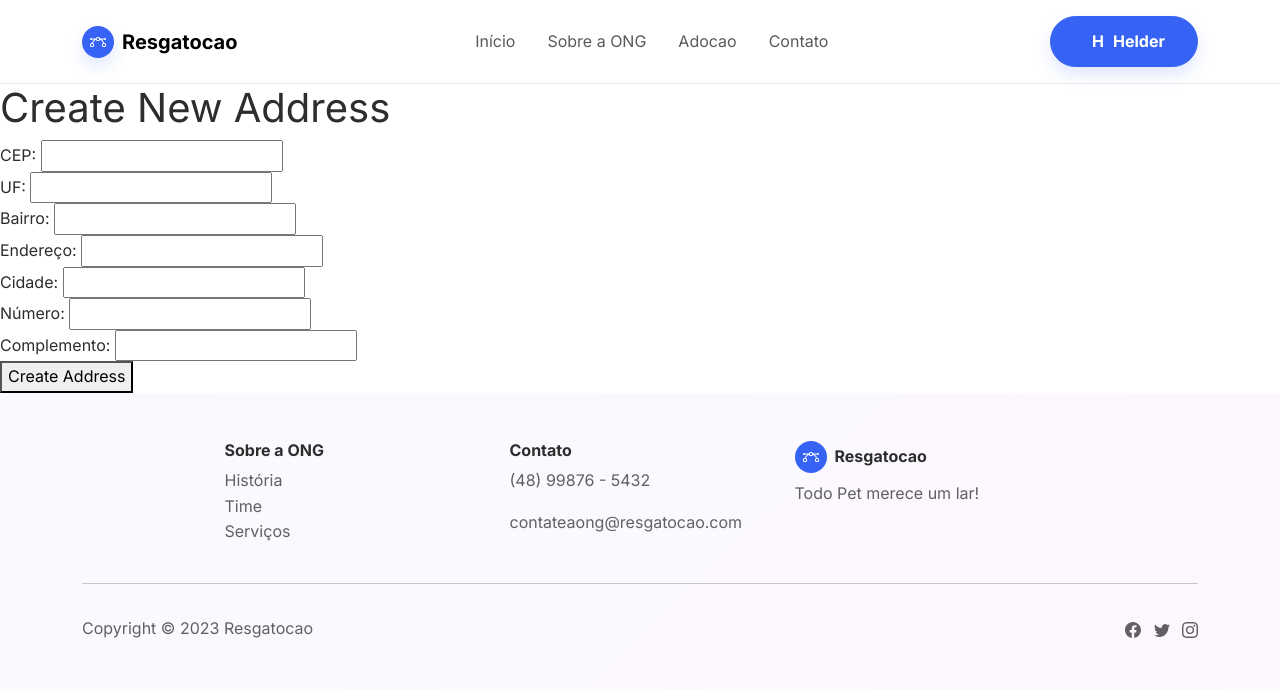
After one commit to theHprogrammer-UFSCWORKS/RESGATOCAO, a Django app: page /account/enderecos/create/ in a window 1280 px wide. The commit adds this page. Shown: the top 689 px of the page. Run offline with Django 4.2, Linux system fonts and the light colour scheme; a user stored in the database is signed in; data comes from the database, SQL or seed files in the repository; some libraries are stand-ins or nearby versions.

Commit message:
opções no usuário e fiz as coisas do endereço

```diff
--- a/apps/account/admin.py
+++ b/apps/account/admin.py
@@ -7,7 +7,6 @@ from .models import Endereco, User
 class EnderecoInline(admin.TabularInline):
     model = User.addresses.through
     extra = 1
-
 
 class UserAdmin(BaseUserAdmin):
     # The fields to be used in displaying the User model.
--- a/apps/account/forms.py
+++ b/apps/account/forms.py
@@ -6,9 +6,7 @@ from django.contrib.auth.forms import AuthenticationForm, UserCreationForm
 class EmailAuthenticationForm(AuthenticationForm):
     username = forms.EmailField()
 
-
 User = get_user_model()
-
 
 class CustomUserCreationForm(UserCreationForm):
     email = forms.EmailField(required=True)
--- a/apps/account/models.py
+++ b/apps/account/models.py
@@ -27,7 +27,10 @@ class Endereco(models.Model):
     is_principal = models.BooleanField('Principal', default=False)
 
     def __str__(self):
-        return f'{self.logradouro}, {self.numero}, {self.cidade} - {self.uf}'
+        #return f'{self.numero}, {self.cidade} - {self.uf}'
+        #returning every information
+        return f'{self.cep}, {self.uf}, {self.bairro}, {self.endereco}, {self.cidade}, {self.numero}, {self.complemento}, {self.is_principal}'
+
 
 
 class UserManager(BaseUserManager):
--- a/apps/account/urls.py
+++ b/apps/account/urls.py
@@ -7,4 +7,8 @@ app_name = 'account'
 urlpatterns = [
     path('signup/', views.SignUpView.as_view(), name='signup'),
     path('login/', views.EmailLoginView.as_view(), name='login'),
+    path('logout/', views.LogoutView, name='logout'),
+    path('enderecos/', views.AddressListView.as_view(), name='address_list'),
+    path('enderecos/<int:pk>/', views.AddressDetailViewAndEdit.as_view(), name='address_detail'),
+    path('enderecos/create/', views.AddressCreateView.as_view(), name='address_create'),
 ]
--- a/apps/account/views.py
+++ b/apps/account/views.py
@@ -4,11 +4,16 @@ from django.http import HttpResponseRedirect
 from django.shortcuts import render
 from django.urls import reverse_lazy
 from django.views.generic.edit import CreateView
+from django.contrib.auth import logout
+
+from django.contrib.auth.mixins import LoginRequiredMixin #usado para verificar se está logado quando usando
+#classes como views
 
 from apps.account.forms import CustomUserCreationForm, EmailAuthenticationForm
 
-from .models import User
+from .models import User, Endereco
 
+from django.views.generic import ListView, DetailView,UpdateView
 
 class SignUpView(CreateView):
     model = User
@@ -16,13 +21,11 @@ class SignUpView(CreateView):
     template_name = 'account/signup.html'
     success_url = reverse_lazy('account:login')
 
-
 class EmailLoginView(LoginView):
     template_name = 'account/login.html'
     form_class = EmailAuthenticationForm  # use your custom form
 
     def form_valid(self, form):
-        # use 'username' here, not 'email'
         email = form.cleaned_data.get('username')
         password = form.cleaned_data.get('password')
 
@@ -34,3 +37,67 @@ class EmailLoginView(LoginView):
 
         form.add_error(None, 'Email ou senha inválidos')
         return super().form_invalid(form)
+
+def LogoutView(request):
+    if request.user.is_authenticated:
+        logout(request)
+        return HttpResponseRedirect(reverse_lazy('account:login'))
+    return HttpResponseRedirect(reverse_lazy('core:index'))
+
+class AddressListView(LoginRequiredMixin,ListView):
+    model = Endereco
+    template_name = 'account/address_list.html'  # substitua por seu template
+    context_object_name = 'endereco_list'
+
+    def get_queryset(self):
+        return self.request.user.addresses.all()
+
+'''class AddressDetailViewAndEdit(LoginRequiredMixin,UpdateView):
+    model = Endereco
+    template_name = 'account/address_detail.html'
+    fields = ['cep', 'uf', 'bairro', 'endereco', 'cidade', 'numero', 'complemento']
+
+    def get_context_data(self, **kwargs):
+        context = super().get_context_data(**kwargs)
+        context['is_edit'] = True  # Set a flag to indicate edit mode
+        return context
+
+    def get_success_url(self):
+        return HttpResponseRedirect(reverse_lazy('account:address_list'))'''
+
+from django.utils.http import quote
+
+class AddressDetailViewAndEdit(LoginRequiredMixin, UpdateView):
+    model = Endereco
+    template_name = 'account/address_detail.html'
+    fields = ['cep', 'uf', 'bairro', 'endereco', 'cidade', 'numero', 'complemento']
+
+    def get_context_data(self, **kwargs):
+        context = super().get_context_data(**kwargs)
+        context['is_edit'] = True  # Set a flag to indicate edit mode
+        return context
+
+    def form_valid(self, form):
+        endereco = form.save(commit=False)
+        endereco.user = self.request.user  # Associate the endereco with the current user
+        endereco.save()
+        return HttpResponseRedirect(self.get_success_url())
+
+    def get_success_url(self):
+        return reverse_lazy('account:address_list')
+
+
+class AddressCreateView(LoginRequiredMixin, CreateView):
+    model = Endereco
+    template_name = 'account/address_create.html'
+    fields = ['cep', 'uf', 'bairro', 'endereco', 'cidade', 'numero', 'complemento']
+
+    def form_valid(self, form):
+        endereco = form.save(commit=False)
+        endereco.user = self.request.user
+        endereco.save()
+        self.request.user.addresses.add(endereco)
+        return super().form_valid(form)
+
+    def get_success_url(self):
+        return reverse_lazy('account:address_list')
--- a/apps/adocao/models.py
+++ b/apps/adocao/models.py
@@ -9,8 +9,6 @@ def upload_to_animal_avatar(instance, filename):
 
 def upload_to_animal_photos(instance, filename):
     return 'animal_photos/{0}/{1}'.format(instance.animal.nome, filename)
-
-
 
 class TipoAnimal(models.Model):
     descricao = models.CharField('Descrição', max_length=30)
--- a/resgatocao_dsw/settings.py
+++ b/resgatocao_dsw/settings.py
@@ -40,7 +40,7 @@ INSTALLED_APPS = [
     'django.contrib.sessions',
     'django.contrib.messages',
     'django.contrib.staticfiles',
-
+    'resgatocao_dsw',
     'apps.core',
     'apps.account',
     'apps.adocao',
@@ -85,12 +85,11 @@ DATABASES = {
         'ENGINE': 'django.db.backends.mysql',
         'NAME': 'resgatocao',
         'USER': 'root',
-        'PASSWORD': '987410',
+        'PASSWORD': '%@M89YHqt^33',
         'HOST': 'localhost',
         'PORT': '3306'
     }
 }
-
 
 # Password validation
 # https://docs.djangoproject.com/en/4.2/ref/settings/#auth-password-validators
@@ -137,7 +136,6 @@ STATICFILES_DIRS = [os.path.join(BASE_DIR, 'static')]
 DEFAULT_AUTO_FIELD = 'django.db.models.BigAutoField'
 
 AUTH_USER_MODEL = 'account.User'
-
 
 JAZZMIN_SETTINGS = {
     # title of the window (Will default to current_admin_site.site_title if absent or None)
--- /dev/null
+++ b/templates/account/address_create.html
@@ -0,0 +1,39 @@
+{% extends 'core/base.html' %}
+
+{% block title %}Create New Address - Resgatocao{% endblock %}
+
+{% block content %}
+  <h1>Create New Address</h1>
+  <form method="POST">
+    {% csrf_token %}
+    <div>
+      <label for="cep">CEP:</label>
+      <input type="text" id="cep" name="cep" required>
+    </div>
+    <div>
+      <label for="uf">UF:</label>
+      <input type="text" id="uf" name="uf" required>
+    </div>
+    <div>
+      <label for="bairro">Bairro:</label>
+      <input type="text" id="bairro" name="bairro" required>
+    </div>
+    <div>
+      <label for="endereco">Endereço:</label>
+      <input type="text" id="endereco" name="endereco" required>
+    </div>
+    <div>
+      <label for="cidade">Cidade:</label>
+      <input type="text" id="cidade" name="cidade" required>
+    </div>
+    <div>
+      <label for="numero">Número:</label>
+      <input type="number" id="numero" name="numero" required>
+    </div>
+    <div>
+      <label for="complemento">Complemento:</label>
+      <input type="text" id="complemento" name="complemento">
+    </div>
+    <button type="submit">Create Address</button>
+  </form>
+{% endblock %}
--- a/templates/core/base.html
+++ b/templates/core/base.html
@@ -39,6 +39,23 @@
 			type="text/css"
 			rel="stylesheet"
 			href="{% static 'core/assets/css/style404.css' %}" />
+			<style>
+				.dropdown-menu {
+				  min-width: 100px;
+				}
+
+				.dropdown-item {
+				  padding: 0.5rem 1rem;
+				}
+
+				.dropdown-item:hover {
+				  background-color: #f8f9fa;
+				}
+				#logout_button {
+   				 color: red; /* Change the color to your desired value */
+  				}
+
+			  </style>
 	</head>
 
 	<body>
@@ -96,25 +113,24 @@
 						<li class="nav-item"></li>
 					</ul>
 					{% if user.is_authenticated %}
-					<a
-						class="btn btn-primary shadow d-xl-flex ms-auto justify-content-xl-center align-items-xl-center"
-						data-bss-hover-animate="pulse"
-						href="{% url 'core:index' %}">
-						{% if user.avatar %}
-						<img
-							src="{{ user.avatar.url }}"
-							alt="Avatar"
-							class="rounded-circle"
-							width="30"
-							height="30" />
-						{% else %}
-						<div
-							class="rounded-circle bg-primary text-white d-flex justify-content-center align-items-center"
-							style="width: 30px; height: 30px">
-							{{ user.first_name|first }}
-						</div>
-						{% endif %} {{ user.first_name }}
-					</a>
+					<div class="dropdown">
+						<a class="btn btn-primary shadow d-xl-flex ms-auto justify-content-xl-center align-items-xl-center" data-bs-toggle="dropdown" href="{% url 'core:index' %}">
+						  {% if user.avatar %}
+							<img src="{{ user.avatar.url }}" alt="Avatar" class="rounded-circle" width="30" height="30" />
+						  {% else %}
+							<div class="rounded-circle bg-primary text-white d-flex justify-content-center align-items-center" style="width: 30px; height: 30px">
+							  {{ user.first_name|first }}
+							</div>
+						  {% endif %}
+						  {{ user.first_name }}
+						</a>
+						<ul class="dropdown-menu" aria-labelledby="dropdownMenuButton">
+						  <li><a class="dropdown-item" href="#">Informações</a></li>
+						  <li><a class="dropdown-item" href="{% url 'account:address_list'%}">Endereços</a></li>
+						  <li><a class="dropdown-item" href="#">Adoção</a></li>
+						  <li><a class="dropdown-item" id="logout_button" href="{% url 'account:logout' %}">Log Out</a></li>
+						</ul>
+					  </div>
 					{% else %}
 					<a
 						class="btn btn-primary shadow d-xl-flex ms-auto justify-content-xl-center align-items-xl-center"
```
Also changed, not shown: templates/account/address_detail.html (added, +28 -0 lines), templates/account/address_list.html (added, +68 -0 lines).
